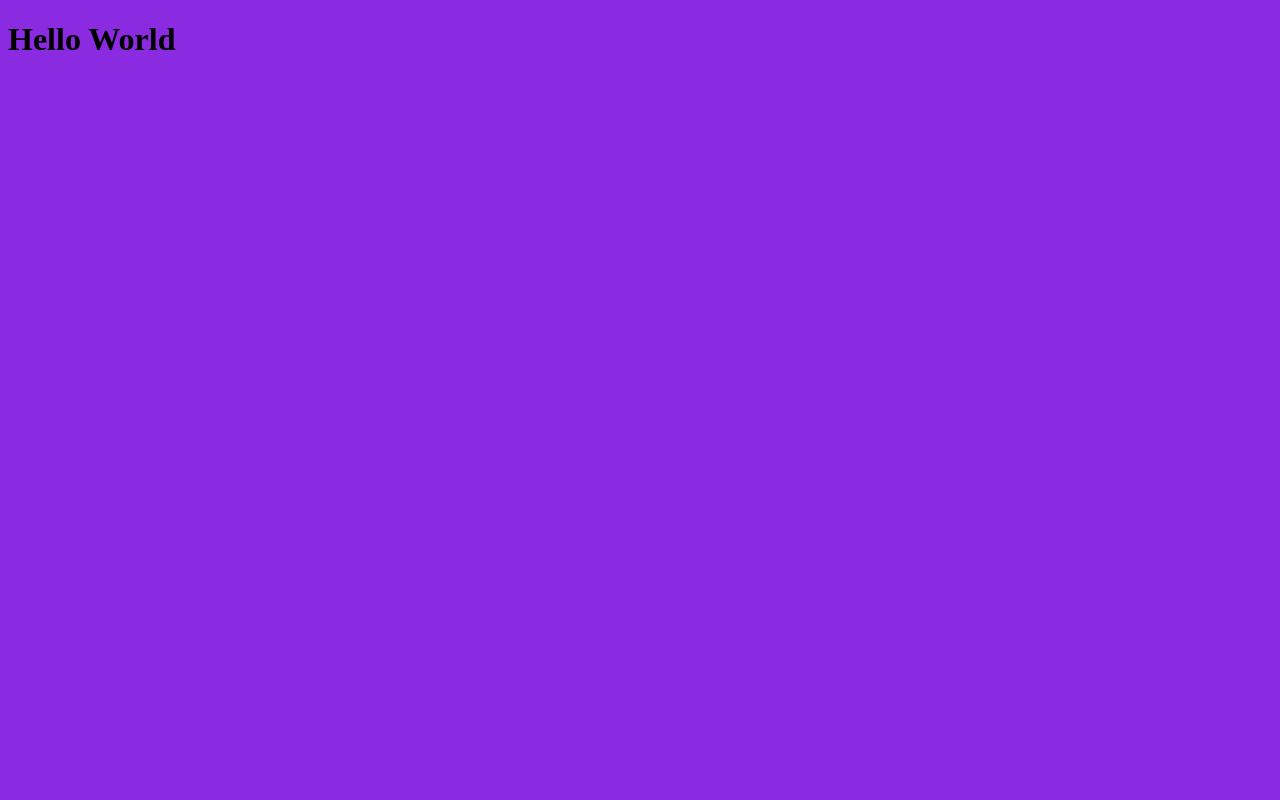
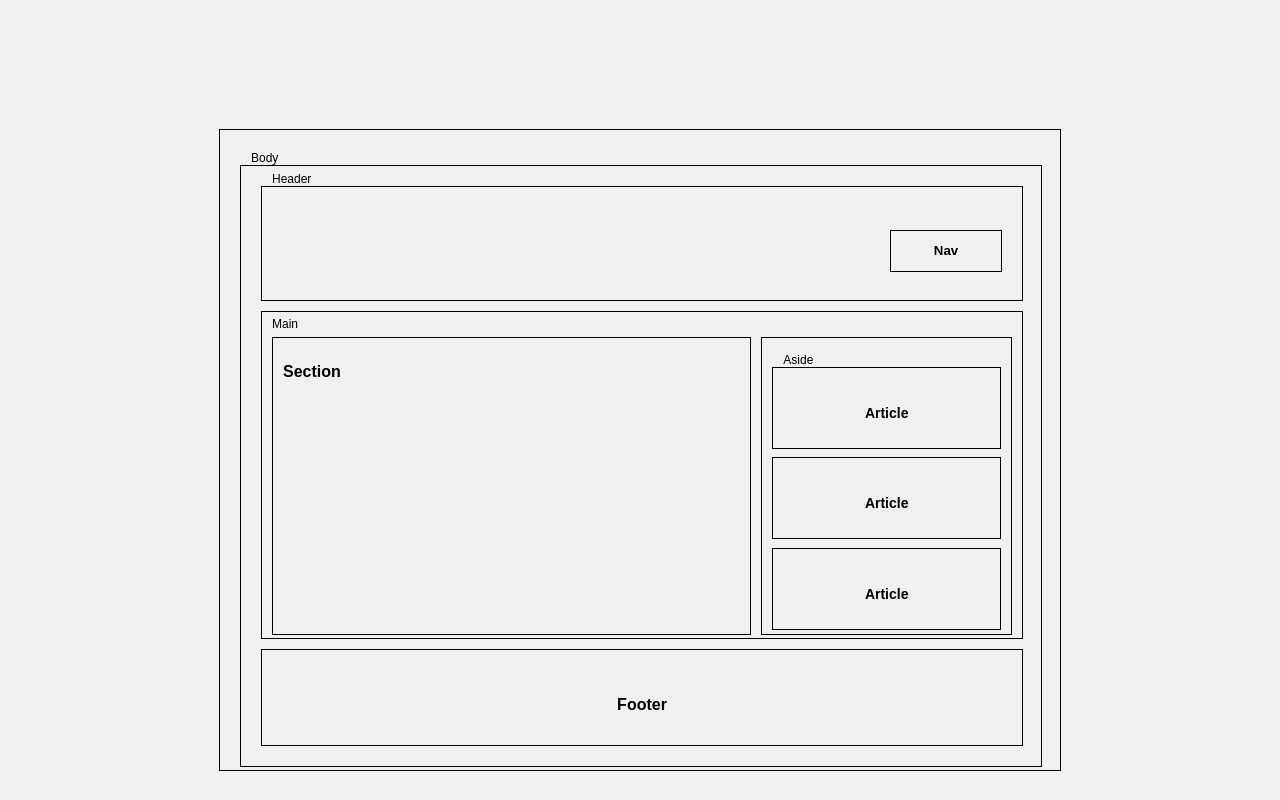
Before and after one commit to h3llsyn/aprendendo_lima, a plain HTML site: page aula_01/index.html in a window 1280 px wide. Drawn offline with Linux system fonts and the light colour scheme.

Commit message:
Atividade 07

```diff
--- a/aula_01/css/style.css
+++ b/aula_01/css/style.css
@@ -1,3 +1,242 @@
-body{
-    background-color: blueviolet;
+body {
+    font-family: Arial, sans-serif;
+    display: flex;
+    flex-direction: column;
+    align-items: center;
+    justify-content: center;
+    min-height: 100vh;
+    margin: 0;
+    background-color: #f0f0f0;
+    position: relative;
 }
+
+.title {
+    position: absolute;
+    top: 50px;
+    font-size: 24px;
+    font-weight: bold;
+}
+
+.html-container {
+    border: 1px solid #000;
+    padding: 20px;
+    position: relative;
+    width: 800px;
+    height: 600px;
+    display: flex;
+    flex-direction: column;
+    align-items: flex-start;
+    justify-content: flex-start;
+    margin-top: 100px;
+}
+
+.html-label {
+    position: absolute;
+    top: -15px; /* Ajustado para ficar acima da borda */
+    left: 5px;
+    font-size: 12px;
+    background-color: #f0f0f0; /* Para cobrir a linha */
+    padding: 0 5px;
+}
+
+.body-container {
+    border: 1px solid #000;
+    padding: 20px;
+    position: relative;
+    width: calc(100% - 40px);
+    height: calc(100% - 40px);
+    display: flex;
+    flex-direction: column;
+    margin-top: 15px;
+}
+
+.body-label {
+    position: absolute;
+    top: -15px; /* Ajustado para ficar acima da borda */
+    left: 5px;
+    font-size: 12px;
+    background-color: #f0f0f0;
+    padding: 0 5px;
+}
+
+header {
+    border: 1px solid #000;
+    padding: 10px;
+    position: relative;
+    width: calc(100% - 20px);
+    height: 80px;
+    display: flex;
+    align-items: center;
+    justify-content: space-between;
+    padding-top: 25px; /* Adicionado padding para o label */
+}
+
+header h1 {
+    margin: 0;
+    font-size: 18px;
+    text-align: center;
+    flex-grow: 1;
+}
+
+.header-label {
+    position: absolute;
+    top: -15px; /* Ajustado para ficar acima da borda */
+    left: 5px;
+    font-size: 12px;
+    background-color: #f0f0f0;
+    padding: 0 5px;
+}
+
+nav {
+    border: 1px solid #000;
+    padding: 5px;
+    width: 100px;
+    height: 30px;
+    display: flex;
+    align-items: center;
+    justify-content: center;
+    margin-left: auto;
+    margin-right: 10px;
+    position: relative;
+}
+
+nav p {
+    margin: 0;
+    font-size: 10px;
+    text-align: center;
+}
+
+.nav-label {
+    position: absolute;
+    top: -15px; /* Ajustado para ficar acima da borda */
+    left: 5px;
+    font-size: 12px;
+    background-color: #f0f0f0;
+    padding: 0 5px;
+}
+
+main {
+    border: 1px solid #000;
+    padding: 10px;
+    position: relative;
+    width: calc(100% - 20px);
+    height: 300px;
+    display: flex;
+    margin-top: 10px;
+    padding-top: 25px; /* Adicionado padding para o label */
+}
+
+.main-label {
+    position: absolute;
+    top: 5px; /* Ajustado para ficar acima da borda */
+    left: 5px;
+    font-size: 12px;
+    background-color: #f0f0f0;
+    padding: 0 5px;
+}
+
+section {
+    border: 1px solid #000;
+    padding: 10px;
+    position: relative;
+    flex: 2;
+    height: calc(100% - 20px);
+    padding-top: 25px; /* Adicionado padding para o label */
+    padding-bottom: 0px
+}
+
+section h2 {
+    margin-top: 0;
+    font-size: 16px;
+}
+
+.section-label {
+    position: absolute;
+    top: -20px; /* Ajustado para ficar acima da borda */
+    left: 5px;
+    font-size: 12px;
+    background-color: #f0f0f0;
+    padding: 0 5px;
+}
+
+aside {
+    border: 1px solid #000;
+    padding: 10px;
+    position: relative;
+    flex: 1;
+    height: calc(100% - 20px);
+    margin-left: 10px;
+    display: flex;
+    flex-direction: column;
+    justify-content: space-around;
+    padding-top: 25px; /* Adicionado padding para o label */
+    padding-bottom: 0px;
+}
+
+.aside-label {
+    position: absolute;
+    top: -15px; /* Ajustado para ficar acima da borda */
+    left: 5px;
+    font-size: 12px;
+    background-color: #f0f0f0;
+    padding: 0 5px;
+}
+
+article {
+    border: 1px solid #000;
+    padding: 5px;
+    height: 60px;
+    display: flex;
+    flex-direction: column;
+    align-items: center;
+    justify-content: center;
+    position: relative;
+    padding-top: 15px; /* Adicionado padding para o label */
+}
+
+article h3 {
+    margin: 0;
+    font-size: 14px;
+}
+
+article p {
+    margin: 0;
+    font-size: 10px;
+    text-align: center;
+}
+
+.article-label {
+    position: absolute;
+    top: -15px; /* Ajustado para ficar acima da borda */
+    left: 5px;
+    font-size: 12px;
+    background-color: #f0f0f0;
+    padding: 0 5px;
+}
+
+footer {
+    border: 1px solid #000;
+    padding: 10px;
+    position: relative;
+    width: calc(100% - 20px);
+    height: 60px;
+    display: flex;
+    align-items: center;
+    justify-content: center;
+    margin-top: 10px;
+    padding-top: 25px; /* Adicionado padding para o label */
+}
+
+footer p {
+    margin: 0;
+    font-size: 12px;
+}
+
+.footer-label {
+    position: absolute;
+    top: -15px; /* Ajustado para ficar acima da borda */
+    left: 5px;
+    font-size: 12px;
+    background-color: #f0f0f0;
+    padding: 0 5px;
+}
--- a/aula_01/index.html
+++ b/aula_01/index.html
@@ -1,12 +1,48 @@
 <!DOCTYPE html>
-<html lang="pt-BR">
+<html lang="[en],[pt-BR]">
 <head>
     <meta charset="UTF-8">
     <meta name="viewport" content="width=device-width, initial-scale=1.0">
-    <title>Hello</title>
+    <link rel="shortcut icon" href="./img/cookie - Copia.png" type="image/x-icon">
     <link rel="stylesheet" href="./css/style.css">
+    <title>Conhecendo o HTML</title>
 </head>
 <body>
-    <h1>Hello World</h1>
-</body>
-</html>
+    <div class="html-container">
+    <div class="html-label"></div>
+    <div class="body-container">
+        <div class="body-label">Body</div>
+        <header>
+            <div class="header-label">Header</div>
+            <nav>
+                <div class="nav-label"></div>
+                <h5>Nav</h5>
+            </nav>
+        </header>
+        <main>
+            <div class="main-label">Main</div>
+            <section>
+                <div class="section-label"></div>
+                <h2>Section</h2>
+            </section>
+            <aside>
+                <div class="aside-label"></div>
+                <article>
+                    <div class="article-label">Aside</div>
+                    <h3>Article</h3>
+                </article>
+                <article>
+                    <div class="article-label"></div>
+                    <h3>Article</h3>
+                </article>
+                <article>
+                    <div class="article-label"></div>
+                    <h3>Article</h3>
+                </article>
+            </aside>
+        </main>
+        <footer>
+            <div class="footer-label"> </div>
+            <h4>Footer</h4>
+    </div>
+</div>
```
Also changed, not shown: aula_01/css/main.css (added), aula_01/img/cookie - Copia.png (added).
